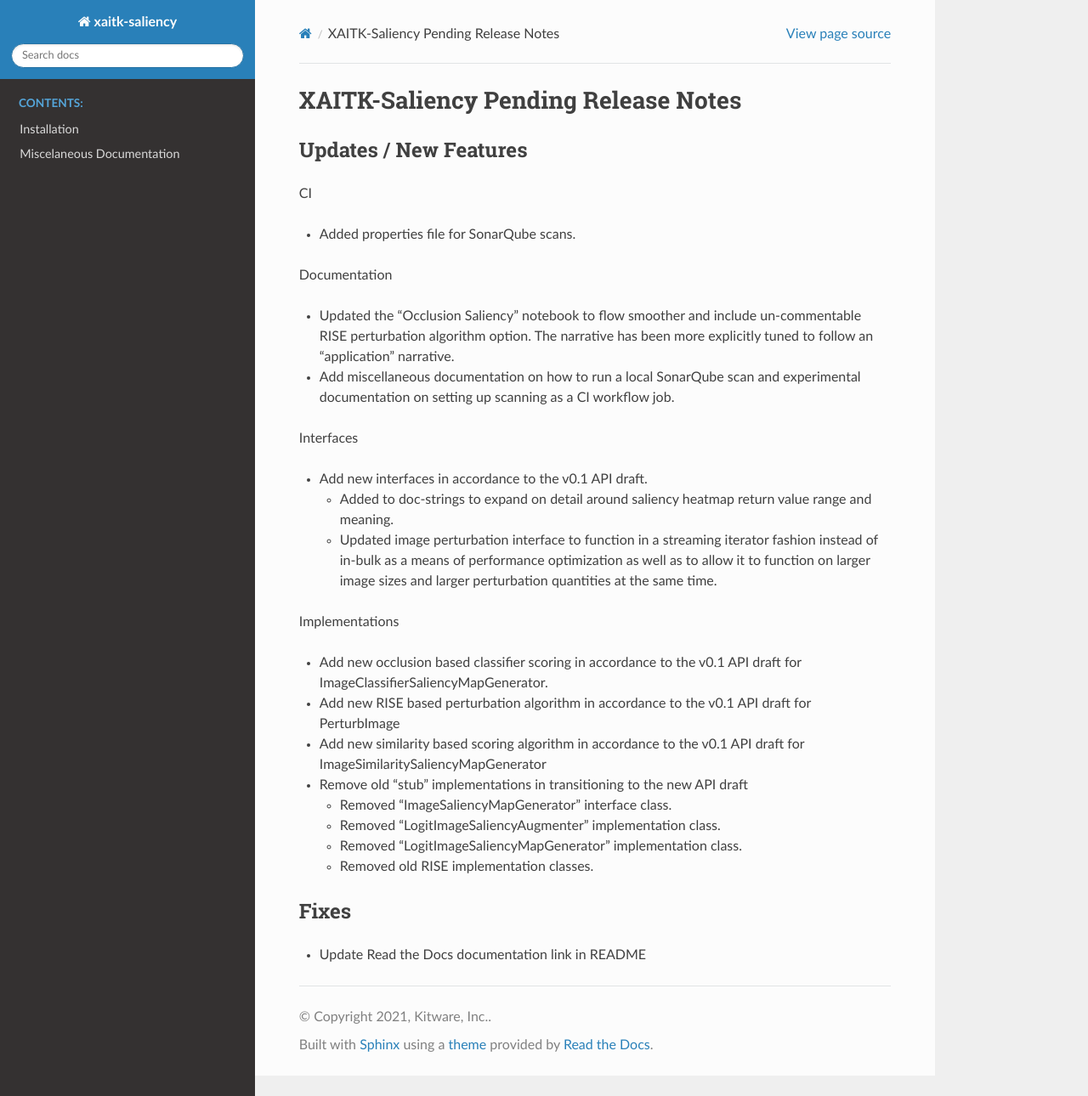
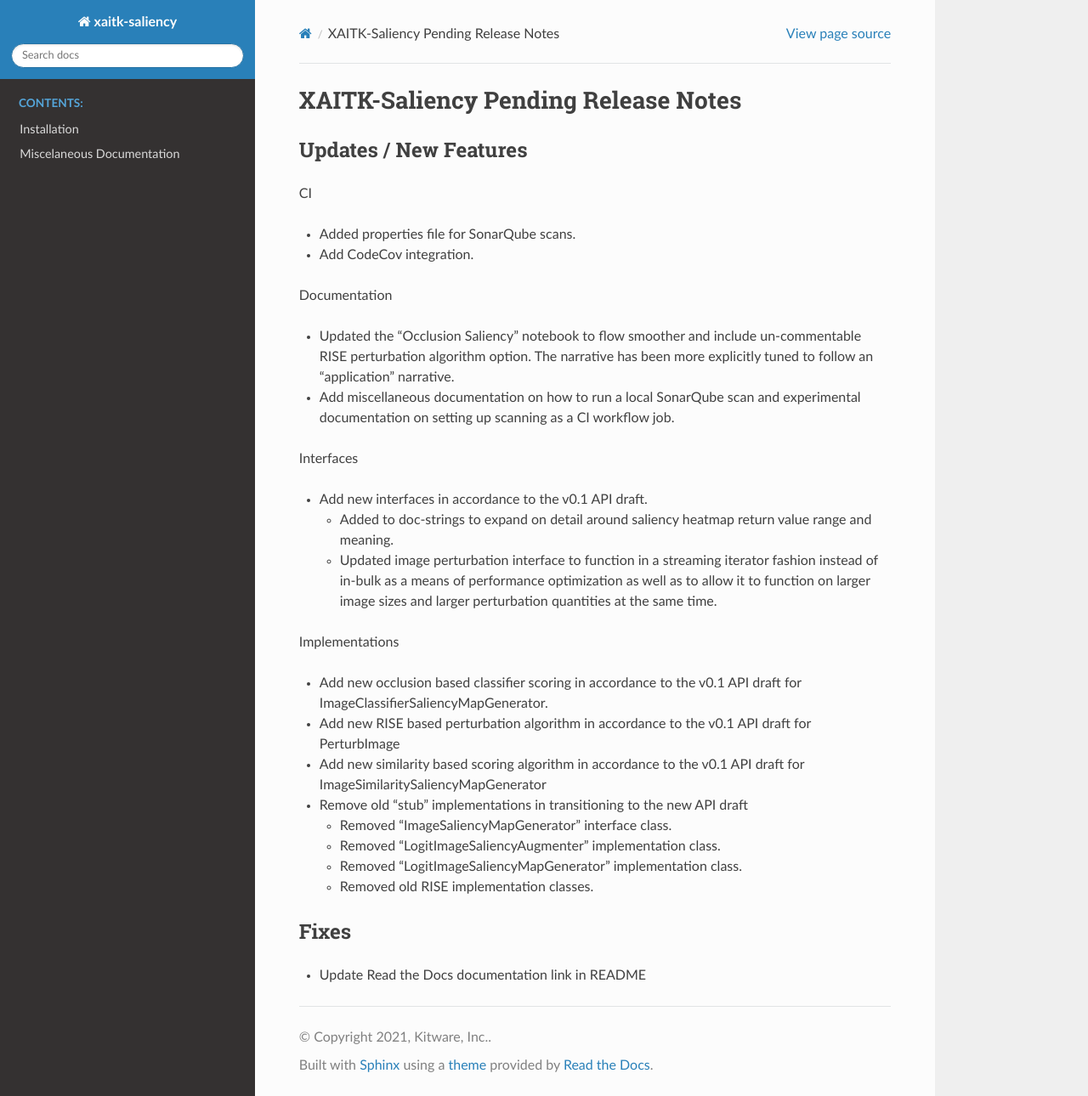
Before and after one commit to XAITK/xaitk-saliency, a Sphinx documentation site: the page built from docs/release_notes/pending_release.rst, in a window 1280 px wide and 1290 px high. Shown: the whole window at 85% size. Built offline with Sphinx 7.4.7 and the Read the Docs theme 2.0.0, drawn with Linux system fonts in a browser that asks for light colours; pages that are not in the unit, such as notebooks, are missing from menus.

Commit message:
Add CodeCov integration to CI

```diff
--- a/docs/release_notes/pending_release.rst
+++ b/docs/release_notes/pending_release.rst
@@ -8,6 +8,8 @@ Updates / New Features
 CI
 
 * Added properties file for SonarQube scans.
+
+* Add CodeCov integration.
 
 Documentation
 
```
Also changed, not shown: 1 other file.
